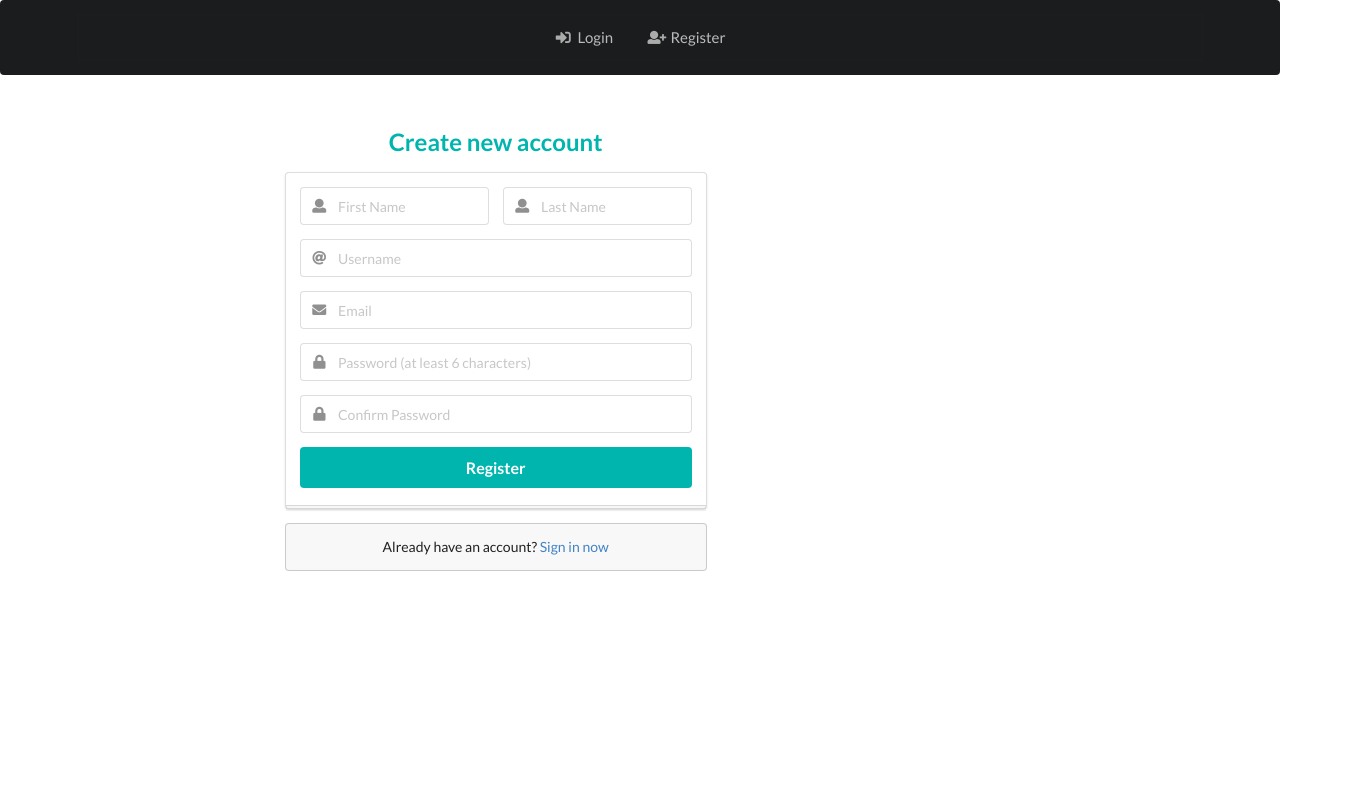
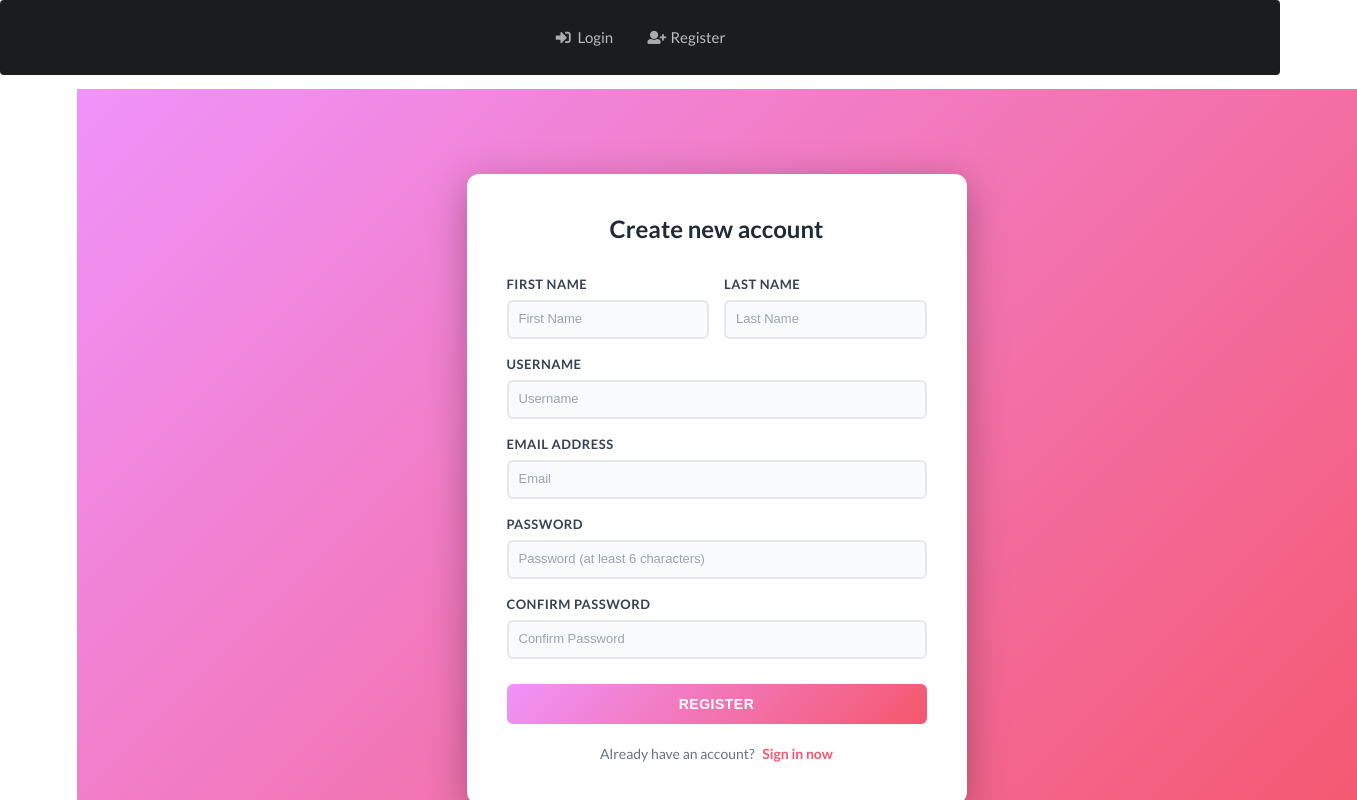
Before and after one commit to anhdqgch220999-dotcom/vocab-backend, a Vue app in the folder client/: page /register in a window 1280 px wide. Shown: the top 800 px of the page, 1357 px wide, since content can reach past the window. Built offline with nearby package versions, Linux system fonts and the light colour scheme.

Commit message:
Style: Update Login and Register to full-width with gradient backgrounds

```diff
--- a/client/src/views/Login.vue
+++ b/client/src/views/Login.vue
@@ -1,57 +1,48 @@
 <template>
-  <div class="ui container" style="margin-top: 3em;">
-    <div class="ui middle aligned center aligned grid">
-      <div class="column" style="max-width: 450px;">
-        <h2 class="ui teal image header">
-          <div class="content">
-            Sign in to your account
-          </div>
-        </h2>
-        <form class="ui large form" @submit.prevent="onSubmit">
-          <div class="ui stacked segment">
-            <div class="field">
-              <div class="ui left icon input">
-                <i class="user icon"></i>
+  <div class="login-page">
+    <div class="login-card">
+      <h2 class="login-title">Sign in to your account</h2>
+
+      <form class="login-form" @submit.prevent="onSubmit">
+        <div class="form-group">
+          <label>Email Address</label>
           <input
             type="email"
-                  name="email"
             placeholder="E-mail address"
             v-model="formData.email"
             required
+            class="form-input"
           >
         </div>
-            </div>
-            <div class="field">
-              <div class="ui left icon input">
-                <i class="lock icon"></i>
+
+        <div class="form-group">
+          <label>Password</label>
           <input
             type="password"
-                  name="password"
             placeholder="Password"
             v-model="formData.password"
             required
+            class="form-input"
           >
         </div>
-            </div>
+
         <button
-              class="ui fluid large teal submit button"
+          class="login-button"
           type="submit"
           :class="{ loading: isLoading }"
           :disabled="isLoading"
         >
-              Sign in
+          Sign In
         </button>
-          </div>
 
-          <div v-if="errorMessage" class="ui error message">
+        <div v-if="errorMessage" class="error-message">
           {{ errorMessage }}
         </div>
       </form>
 
-        <div class="ui message">
+      <div class="login-footer">
         New to us?
-          <router-link to="/register">Sign Up</router-link>
-        </div>
+        <router-link to="/register" class="signup-link">Sign Up</router-link>
       </div>
     </div>
   </div>
@@ -112,7 +103,125 @@ export default {
 </script>
 
 <style scoped>
-.ui.container {
-  margin-top: 3em;
+.login-page {
+  width: 100vw;
+  min-height: 100vh;
+  display: flex;
+  align-items: center;
+  justify-content: center;
+  background: linear-gradient(135deg, #667eea 0%, #764ba2 100%);
+  padding: 20px;
+}
+
+.login-card {
+  background: white;
+  border-radius: 12px;
+  box-shadow: 0 10px 40px rgba(0, 0, 0, 0.3);
+  padding: 40px;
+  max-width: 450px;
+  width: 100%;
+}
+
+.login-title {
+  text-align: center;
+  color: #1f2937;
+  margin-bottom: 30px;
+  font-size: 24px;
+  font-weight: 700;
+}
+
+.login-form {
+  display: flex;
+  flex-direction: column;
+  gap: 20px;
+}
+
+.form-group {
+  display: flex;
+  flex-direction: column;
+}
+
+.form-group label {
+  font-size: 13px;
+  font-weight: 600;
+  color: #374151;
+  margin-bottom: 8px;
+  text-transform: uppercase;
+  letter-spacing: 0.5px;
+}
+
+.form-input {
+  padding: 12px;
+  border: 2px solid #e5e7eb;
+  border-radius: 8px;
+  font-size: 14px;
+  outline: none;
+  color: #1f2937;
+  background: #f9fafb;
+  transition: all 0.3s ease;
+}
+
+.form-input:focus {
+  border-color: #667eea;
+  background: white;
+  box-shadow: 0 0 0 3px rgba(102, 126, 234, 0.1);
+}
+
+.form-input::placeholder {
+  color: #9ca3af;
+}
+
+.login-button {
+  padding: 12px;
+  background: linear-gradient(135deg, #667eea 0%, #764ba2 100%);
+  color: white;
+  border: none;
+  border-radius: 8px;
+  font-size: 16px;
+  font-weight: 600;
+  cursor: pointer;
+  transition: all 0.3s ease;
+  text-transform: uppercase;
+  letter-spacing: 0.5px;
+}
+
+.login-button:hover:not(:disabled) {
+  transform: translateY(-2px);
+  box-shadow: 0 8px 20px rgba(102, 126, 234, 0.4);
+}
+
+.login-button:disabled {
+  opacity: 0.7;
+  cursor: not-allowed;
+}
+
+.error-message {
+  padding: 12px;
+  background: #fee2e2;
+  border: 1px solid #fca5a5;
+  border-radius: 6px;
+  color: #991b1b;
+  font-size: 14px;
+  text-align: center;
+}
+
+.login-footer {
+  text-align: center;
+  margin-top: 20px;
+  color: #6b7280;
+  font-size: 14px;
+}
+
+.signup-link {
+  color: #667eea;
+  text-decoration: none;
+  font-weight: 600;
+  transition: all 0.3s ease;
+  margin-left: 5px;
+}
+
+.signup-link:hover {
+  color: #764ba2;
+  text-decoration: underline;
 }
 </style>
--- a/client/src/views/Register.vue
+++ b/client/src/views/Register.vue
@@ -1,113 +1,94 @@
 <template>
-  <div class="ui container">
-    <div class="ui middle aligned center aligned grid">
-      <div class="column" style="max-width: 450px;">
-        <h2 class="ui teal image header">
-          <div class="content">
-            Create new account
-          </div>
-        </h2>
-        <form class="ui large form" @submit.prevent="onSubmit">
-          <div class="ui stacked segment">
-            <div class="two fields">
-              <div class="field">
-                <div class="ui left icon input">
-                  <i class="user icon"></i>
+  <div class="register-page">
+    <div class="register-card">
+      <h2 class="register-title">Create new account</h2>
+
+      <form class="register-form" @submit.prevent="onSubmit">
+        <div class="form-row">
+          <div class="form-group">
+            <label>First Name</label>
             <input
               type="text"
-                    name="firstName"
               placeholder="First Name"
               v-model="formData.firstName"
               required
+              class="form-input"
             >
           </div>
-              </div>
-              <div class="field">
-                <div class="ui left icon input">
-                  <i class="user icon"></i>
+          <div class="form-group">
+            <label>Last Name</label>
             <input
               type="text"
-                    name="lastName"
               placeholder="Last Name"
               v-model="formData.lastName"
               required
-                  >
-                </div>
-              </div>
-            </div>
-
-            <div class="field">
-              <div class="ui left icon input">
-                <i class="at icon"></i>
-                <input
-                  type="text"
-                  name="username"
-                  placeholder="Username"
-                  v-model="formData.username"
-                  required
+              class="form-input"
             >
           </div>
         </div>
 
-            <div class="field">
-              <div class="ui left icon input">
-                <i class="mail icon"></i>
+        <div class="form-group">
+          <label>Username</label>
+          <input
+            type="text"
+            placeholder="Username"
+            v-model="formData.username"
+            required
+            class="form-input"
+          >
+        </div>
+
+        <div class="form-group">
+          <label>Email Address</label>
           <input
             type="email"
-                  name="email"
             placeholder="Email"
             v-model="formData.email"
             required
+            class="form-input"
           >
         </div>
-            </div>
 
-            <div class="field">
-              <div class="ui left icon input">
-                <i class="lock icon"></i>
+        <div class="form-group">
+          <label>Password</label>
           <input
             type="password"
-                  name="password"
             placeholder="Password (at least 6 characters)"
             v-model="formData.password"
             required
             minlength="6"
+            class="form-input"
           >
         </div>
-            </div>
 
-            <div class="field">
-              <div class="ui left icon input">
-                <i class="lock icon"></i>
+        <div class="form-group">
+          <label>Confirm Password</label>
           <input
             type="password"
-                  name="confirmPassword"
             placeholder="Confirm Password"
             v-model="formData.confirmPassword"
             required
+            class="form-input"
           >
-              </div>
         </div>
 
         <button
-              class="ui fluid large teal submit button"
+          class="register-button"
           type="submit"
           :class="{ loading: isLoading }"
           :disabled="isLoading"
         >
           Register
         </button>
-          </div>
 
-          <div v-if="errorMessage" class="ui error message">
+        <div v-if="errorMessage" class="error-message">
           {{ errorMessage }}
         </div>
       </form>
 
-        <div class="ui message">
+      <div class="register-footer">
         Already have an account?
-          <router-link to="/login">Sign in now</router-link>
-        </div>
+        <router-link to="/login" class="signin-link">Sign in now</router-link>
       </div>
     </div>
   </div>
@@ -138,9 +119,8 @@ export default {
       isLoading.value = true;
       errorMessage.value = '';
 
-      // Kiểm tra mật khẩu xác nhận
       if (formData.value.password !== formData.value.confirmPassword) {
-        errorMessage.value = 'Password confirmation does not match!';
+        errorMessage.value = 'Passwords do not match!';
         isLoading.value = false;
         return;
       }
@@ -171,7 +151,132 @@ export default {
 </script>
 
 <style scoped>
-.ui.container {
-  margin-top: 3em;
+.register-page {
+  width: 100vw;
+  min-height: 100vh;
+  display: flex;
+  align-items: center;
+  justify-content: center;
+  background: linear-gradient(135deg, #f093fb 0%, #f5576c 100%);
+  padding: 20px;
+}
+
+.register-card {
+  background: white;
+  border-radius: 12px;
+  box-shadow: 0 10px 40px rgba(0, 0, 0, 0.3);
+  padding: 40px;
+  max-width: 500px;
+  width: 100%;
+}
+
+.register-title {
+  text-align: center;
+  color: #1f2937;
+  margin-bottom: 30px;
+  font-size: 24px;
+  font-weight: 700;
+}
+
+.register-form {
+  display: flex;
+  flex-direction: column;
+  gap: 15px;
+}
+
+.form-row {
+  display: grid;
+  grid-template-columns: 1fr 1fr;
+  gap: 15px;
+}
+
+.form-group {
+  display: flex;
+  flex-direction: column;
+}
+
+.form-group label {
+  font-size: 13px;
+  font-weight: 600;
+  color: #374151;
+  margin-bottom: 6px;
+  text-transform: uppercase;
+  letter-spacing: 0.5px;
+}
+
+.form-input {
+  padding: 10px;
+  border: 2px solid #e5e7eb;
+  border-radius: 6px;
+  font-size: 13px;
+  outline: none;
+  color: #1f2937;
+  background: #f9fafb;
+  transition: all 0.3s ease;
+}
+
+.form-input:focus {
+  border-color: #f5576c;
+  background: white;
+  box-shadow: 0 0 0 3px rgba(245, 87, 108, 0.1);
+}
+
+.form-input::placeholder {
+  color: #9ca3af;
+}
+
+.register-button {
+  padding: 12px;
+  background: linear-gradient(135deg, #f093fb 0%, #f5576c 100%);
+  color: white;
+  border: none;
+  border-radius: 6px;
+  font-size: 14px;
+  font-weight: 600;
+  cursor: pointer;
+  transition: all 0.3s ease;
+  text-transform: uppercase;
+  letter-spacing: 0.5px;
+  margin-top: 10px;
+}
+
+.register-button:hover:not(:disabled) {
+  transform: translateY(-2px);
+  box-shadow: 0 8px 20px rgba(245, 87, 108, 0.4);
+}
+
+.register-button:disabled {
+  opacity: 0.7;
+  cursor: not-allowed;
+}
+
+.error-message {
+  padding: 12px;
+  background: #fee2e2;
+  border: 1px solid #fca5a5;
+  border-radius: 6px;
+  color: #991b1b;
+  font-size: 13px;
+  text-align: center;
+}
+
+.register-footer {
+  text-align: center;
+  margin-top: 20px;
+  color: #6b7280;
+  font-size: 14px;
+}
+
+.signin-link {
+  color: #f5576c;
+  text-decoration: none;
+  font-weight: 600;
+  transition: all 0.3s ease;
+  margin-left: 5px;
+}
+
+.signin-link:hover {
+  color: #f093fb;
+  text-decoration: underline;
 }
 </style>
```
Also changed, not shown: client/src/views/Edit.vue (+78 -6 lines), client/src/views/New.vue (+109 -13 lines), client/src/views/QuizSetup.vue (+72 -10 lines). Lines whose indentation alone changed are shown as unchanged.
